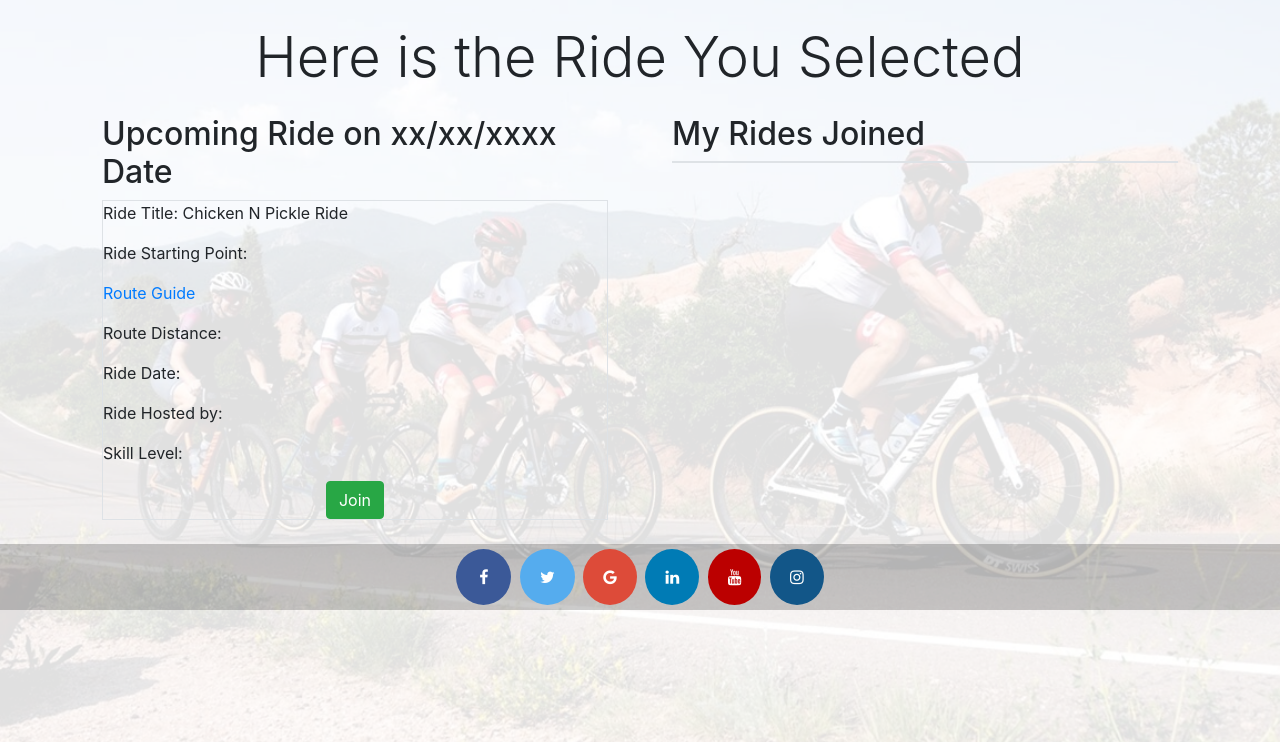
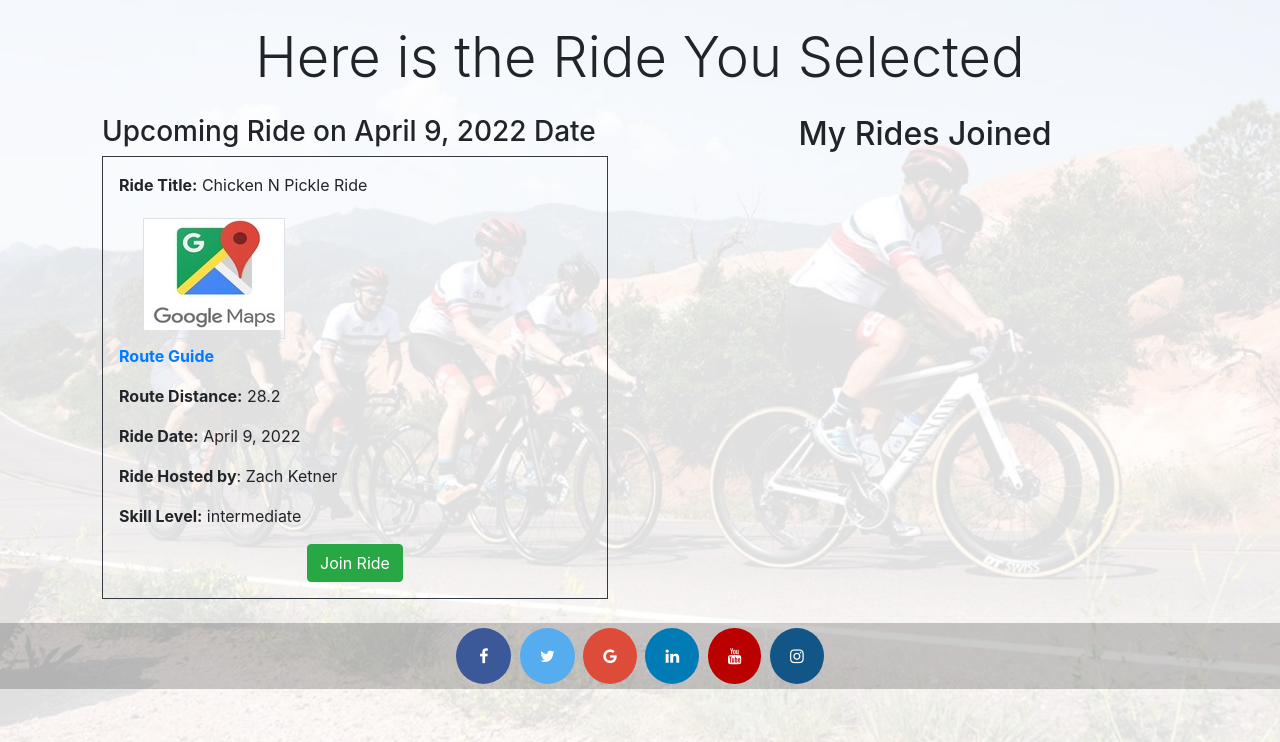
Before and after one commit to ZachKetner/Final-Project-v2, a Django app: template BikingProject/BikeApp/templates/groupridedate.html in a window 1280 px wide. Shown: the part 58-800 px from the top of the page. Run offline with Django 3.2, Linux system fonts and the light colour scheme; the template is opened without the code that fills it: values that come from a table or form of the project are taken from there, others are empty; data comes from the database, SQL or seed files in the repository; both versions use the stored data as it was after the commit; parts of the project's set-up code (start-up, migrations or seed data) failed here and were passed over.

Commit message:
Final touchee

```diff
--- a/BikingProject/BikeApp/Static/style.css
+++ b/BikingProject/BikeApp/Static/style.css
@@ -2,7 +2,19 @@
 .background_image {
     opacity: 0.2;
 }
+#hover {
+    opacity: 0.5;
+}
+.fa2 {
+    width: auto;
+    text-align: center;
+    text-decoration: none;
+    margin: 5px 2px;
 
+}
+.fa2:hover {
+    opacity: 0.7;
+}
 .fa {
     padding: 20px;
     width: auto;
@@ -43,8 +55,3 @@ color: white;
 background: #125688;
 color: white;
 }
-
-.check{
-    font-size: x-large;
-    color: green;
-}
--- a/BikingProject/BikeApp/templates/createride.html
+++ b/BikingProject/BikeApp/templates/createride.html
@@ -30,7 +30,7 @@
                 <a href="/bike" class="nav-link">Home</a>
             </li>
             <li class="nav-item px-4">
-                <a href="/log_out" class="btn btn-primary" role="button">Log Out</a>
+                <a href="/log_out" class="btn btn-secondary" role="button">Log Out</a>
             </li>
         </ul>
     </nav>
@@ -58,7 +58,7 @@
                     </div>
                     <div class="form-group">
                         <label class="control-label col-sm-5 font-weight-bold" for="dateofride">Date of Ride</label>
-                        <input type="date" name="dateofride" id="dateofride" >
+                        <input type="date" name="dateofride" id="dateofride" value="{{select_date}}">
                     </div>
                     <div class="form-group">
                         <label class="control-label col-sm-5 font-weight-bold" for="skill">Preferred Skill Level</label>
--- a/BikingProject/BikeApp/templates/groupridedate.html
+++ b/BikingProject/BikeApp/templates/groupridedate.html
@@ -29,7 +29,7 @@
                 <a href="/bike" class="nav-link">Home</a>
             </li>
             <li class="nav-item px-4">
-                <a href="/" class="btn btn-secondary" role="button">Log Out</a>
+                <a href="/log_out" class="btn btn-secondary" role="button">Log Out</a>
             </li>
         </ul>
     </nav>
@@ -37,29 +37,36 @@
     <h1 class="display-4 text-center my-4">Here is the Ride You Selected</h1>
         <div class="row">
             <div class="col mx-3 px-3">
-                <h2>Upcoming Ride on xx/xx/xxxx Date</h2>
-                <div class="table-bordered">
-                    <p>Ride Title: {{ride.ridetitle}}</p>
-                    <p>Ride Starting Point:</p>
-                    <p><a href="">Route Guide</a></p>
-                    <p>Route Distance:</p>
-                    <p>Ride Date:</p>
-                    <p>Ride Hosted by:</p>
-                    <p>Skill Level:</p>
+                <h3>Upcoming Ride on {{ride.dateofride}} Date</h3>
+                <div class="table-bordered border-dark p-3">
+                    <p><span class="font-weight-bold">Ride Title:</span> {{ride.ridetitle}}</p>
+                    <a href="https://maps.google.com/?q={{ride.startingpoint}}" target="_blank" >
+                        <img src="{% static 'map_1.jpg' %}" alt="" class="border ml-4 pb-2 fa2" role="button"></a>
+                    <p><a href="/media/{{ride.routefile}}"><span class="font-weight-bold">Route Guide</span></a></p>
+                    <p></p><span class="font-weight-bold">Route Distance:</span> {{ride.distance}} </p>
+                    <p><span class="font-weight-bold">Ride Date:</span> {{ride.dateofride}}</p>
+                    <p><span class="font-weight-bold">Ride Hosted by</span>: {{ride.ride_creator.fName}} {{ride.ride_creator.lName}}</p>
+                    <p><span class="font-weight-bold">Skill Level:</span> {{ride.skill}}</p>
                     <div class="text-center">
-                        <button type="submit" class="btn btn-success">Join</button>
+                        <form action="/bike/join/{{ride.id}}" method="post">
+                            {% csrf_token %}
+                                {% if user not in ride.users_joined.all %}
+                                <button type="submit" class="btn btn-success">Join Ride</button>
+                                {% endif %}
+
+                        </form>
                     </div>
                 </div>
             </div>
             <div class="col  mx-3 px-3">
-                <h2>My Rides Joined</h2>
-                <div class="table-bordered">
-                    {% for ride in user.myrides.all %}
-                        <p>Ride Title: {{ride.ridetitle}}</p>
-                        <p>Date of Ride: {{ride.dateofride}}</p>
-                        <p># of Riders Joined: {{ride.users_joined.all.count}}</p>
-                    {% endfor %}
+                <h2 class="text-center">My Rides Joined</h2>
+                {% for ride in user.myrides.all %}
+                <div class="table-bordered border-dark p-3">
+                        <p><span class="font-weight-bold">Ride Title:</span> {{ride.ridetitle}}</p>
+                        <p><span class="font-weight-bold">Date of Ride:</span> {{ride.dateofride}}</p>
+                        <p><span class="font-weight-bold"># of Riders Joined:</span> {{ride.users_joined.all.count}}</p>
                 </div>
+                {% endfor %}
             </div>
         </div>
     </div>
--- a/BikingProject/BikeApp/templates/index.html
+++ b/BikingProject/BikeApp/templates/index.html
@@ -46,7 +46,7 @@
                 <a href="/bike/myaccount/{{user.id}}" class="nav-link">My Account</a>
             </li>
             <li class="nav-item px-4">
-                <a href="/" class="btn btn-secondary" role="button">Log Out</a>
+                <a href="/log_out" class="btn btn-secondary" role="button">Log Out</a>
             </li>
         </ul>
     </nav>
--- a/BikingProject/BikeApp/urls.py
+++ b/BikingProject/BikeApp/urls.py
@@ -11,7 +11,6 @@ urlpatterns = [
     path('gotocreate', views.gotocreate),
     path('createride', views.createride),
     path('join/<int:id>', views.join),
-    path('groupridedate', views.groupridedate),
     path('deleteride/<int:id>/<int:userid>', views.deleteride),
     path('deleteuser/<int:id>', views.deleteuser),
     path('edituser/<int:id>', views.edituser),
--- a/BikingProject/BikingProject/urls.py
+++ b/BikingProject/BikingProject/urls.py
@@ -24,4 +24,4 @@ urlpatterns = [
 ]
 
 if settings.DEBUG:
-    urlpatterns + static(settings.MEDIA_URL, document_root=settings.MEDIA_ROOT)
+    urlpatterns += static(settings.MEDIA_URL, document_root=settings.MEDIA_ROOT)
```
Also changed, not shown: BikingProject/BikeApp/templates/grouprides.html (+16 -15 lines), BikingProject/BikeApp/templates/myaccount.html (+19 -17 lines), BikingProject/BikeApp/templates/myrides.html (+17 -12 lines), BikingProject/BikeApp/views.py (+16 -10 lines), BikingProject/db.sqlite3, BikingProject/media/enchilada ride.png (added), BikingProject/media/rides/routefiles/enchilada_ride.png (added).
